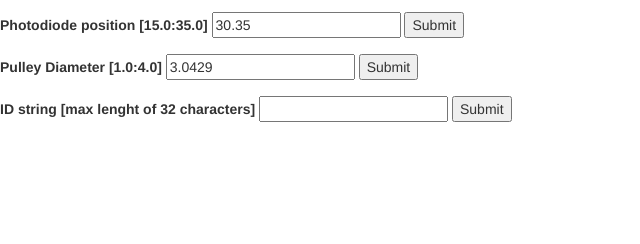
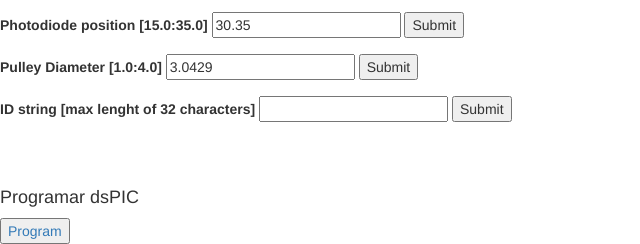
Before and after one commit to filipejtdias/pendulo, a Flask app: template templates/index.html in a window 1280 px wide. Shown: the part 610-854 px from the top of the page, without its empty margins (0-640 px from the left). Before the commit the page ends 732 px from the top, so only its background shows below. Run offline with Flask 2, Linux system fonts and the light colour scheme; the template is opened without the code that fills it, so the values that code supplies are empty; parts of the project's set-up code (start-up, migrations or seed data) failed here and were passed over; some libraries are stand-ins or nearby versions.

Commit message:
Enable setup script

```diff
--- a/scripts/setup.py
+++ b/scripts/setup.py
@@ -10,4 +10,4 @@ config_file = CONFIG.PENDULO.SETUP_FILENAME
 COMMAND = "sudo picpgm -p_code {} && sudo picpgm -p_cfg {}".format(config_file, config_file)
 
 print("--DEBUG--\n{}".format(COMMAND))
-# os.system(COMMAND)
+os.system(COMMAND)
--- a/templates/index.html
+++ b/templates/index.html
@@ -135,5 +135,12 @@
         </form>
 
     </div>
+
+    <div>
+        <br><br>
+        <h4>Programar dsPIC</h4>
+        <button> <a href="/setup">Program</a></button>
+    </div>
+
 </body>
 </html>
```
